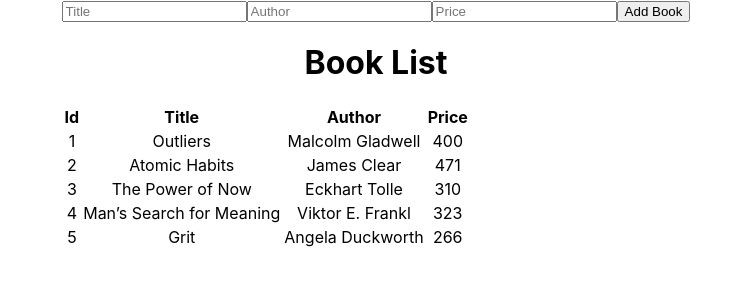
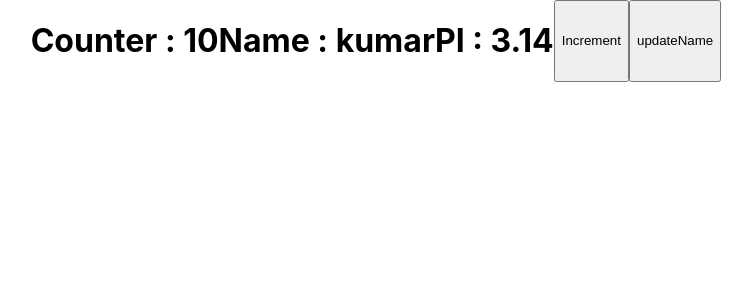
Before and after one commit to CodeCraftersGPT/tileskart3, a React (Create React App) app: page / in a window 1280 px wide. Shown: the top 300 px of the page, without its empty margins (264-1016 px from the left). Built offline with nearby package versions, Linux system fonts and the light colour scheme.

Commit message:
16-CounterComponentState

```diff
--- a/src/App.js
+++ b/src/App.js
@@ -23,11 +23,11 @@ const employee ={
 function App() {
   return (
     <div className="App" style={{ display: 'flex', justifyContent: 'center' }} >
-      <BookList/>
+      {/* <BookList/> */}
 
       {/* <ConditionalRendering/> */}
-      {/* <User/>
-      <Counter/> */}
+      {/* <User/> */}
+      <Counter/>
      {/* <Greet firstName="Mahesh" lastName="Kumar" data={employee}/>
      <Greet firstName="Senthil" lastName="Kumar"  data={employee}/>
      <Greet firstName="Pramod" lastName="Kumar" data={employee}/>
--- a/src/Components/Counter.js
+++ b/src/Components/Counter.js
@@ -2,15 +2,24 @@ import { useState } from "react";
 
 function Counter(){
     const [count,setCount] = useState(10);
+    const PI = 3.14;
+    let name = 'kumar';
 
     function incrementCount(){
         setCount(count+1);
     }
 
+    function updateName(){
+        name = 'vikram';
+    }
+
     return (
        <>
             <h1>Counter : {count}</h1>
+            <h1> Name : {name}</h1>
+            <h1>PI : {PI}</h1>
             <button onClick={incrementCount}>Increment</button>
+            <button onClick={updateName}>updateName</button>
        </>
     )
 }
```
